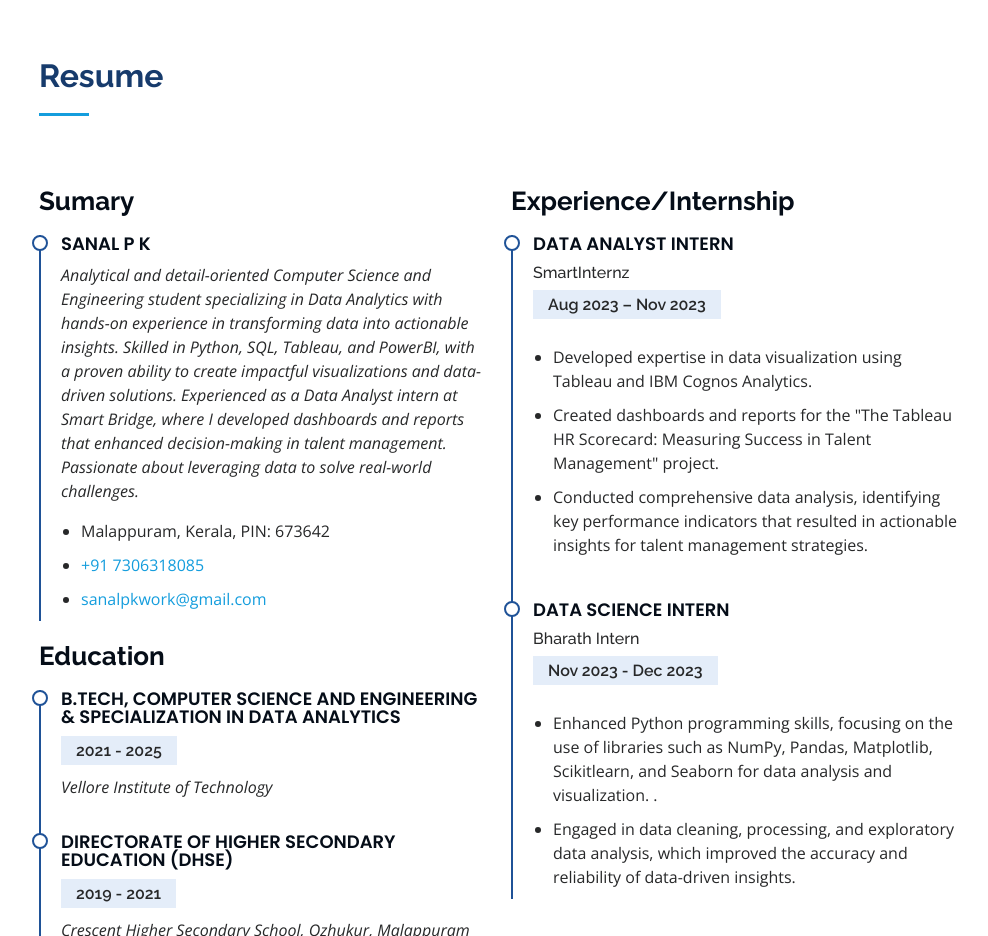
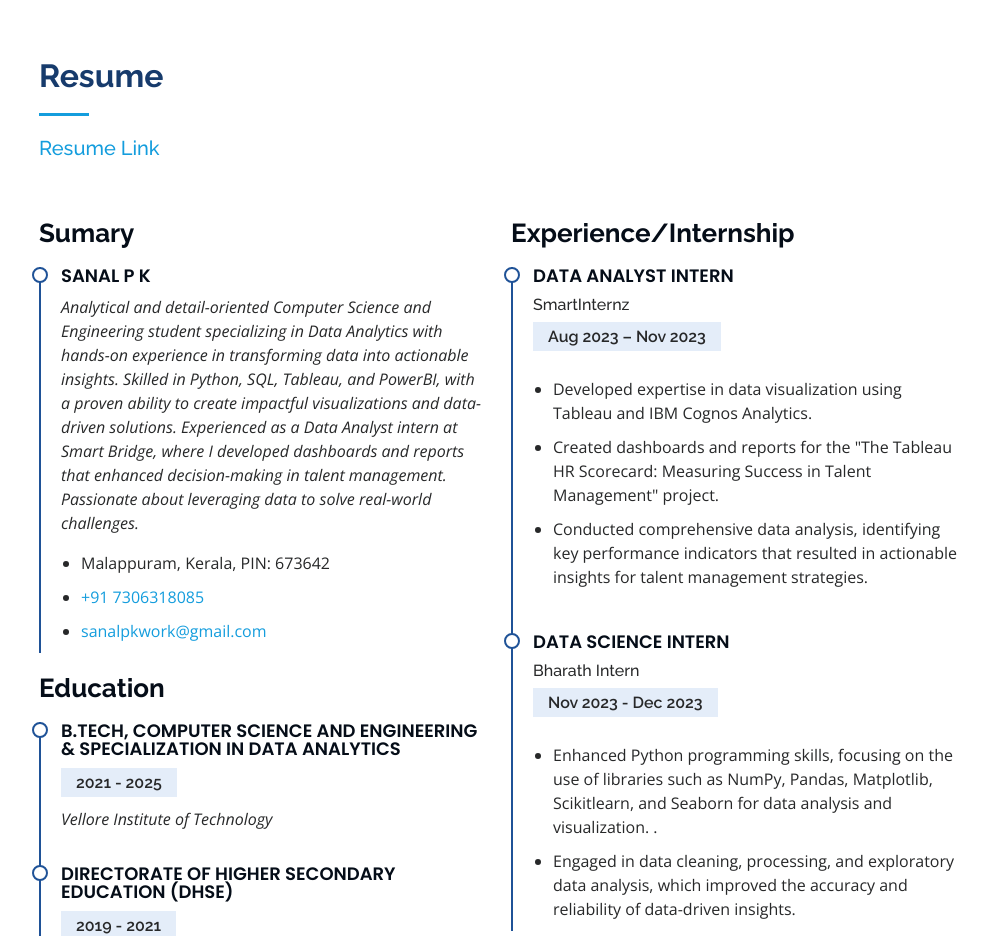
Before and after one commit to sanal-p-k/Portfolio, a website: page index.html in a window 1280 px wide. Shown: the part 1982-2918 px from the top of the page, without its empty margins (291-1279 px from the left). Drawn offline with nearby package versions, Linux system fonts and the light colour scheme.

Commit message:
resume link update

```diff
--- a/index.html
+++ b/index.html
@@ -198,6 +198,7 @@
 
         <div class="section-title">
           <h2>Resume</h2>
+          <h5><a href="https://drive.google.com/file/d/1eqZGSqvDaIlNSpKh0zSyPUBe1qTV69Cc/view?usp=sharing"></i> <span>Resume Link</span></a></h5>
           <p></p>
         </div>
 
```
